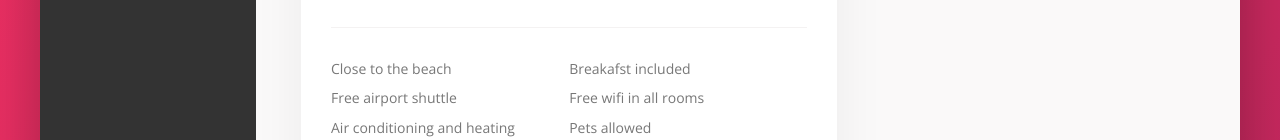
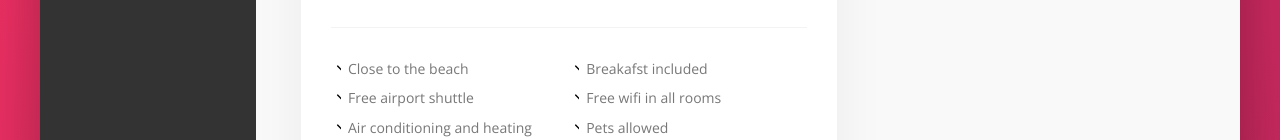
Before and after one commit to PranavGPR/TrilloByGPR, a website: page index.html in a window 1280 px wide. Shown: the part 812-952 px from the top of the page. Drawn offline with nearby package versions, Linux system fonts and the light colour scheme.

Commit message:
icons in css added

```diff
--- a/sass/layouts/_detail.scss
+++ b/sass/layouts/_detail.scss
@@ -36,4 +36,13 @@
     flex: 0 0 50%;
     margin-bottom: 0.7rem;
   }
+
+  &__item::before {
+    content: "";
+    display: inline-block;
+    height: 1rem;
+    width: 1rem;
+    margin-right: 0.7rem;
+    background-image: url(../../img/chevron-thin-right.svg);
+  }
 }
```
Also changed, not shown: css/style.css, css/style.min.css.
